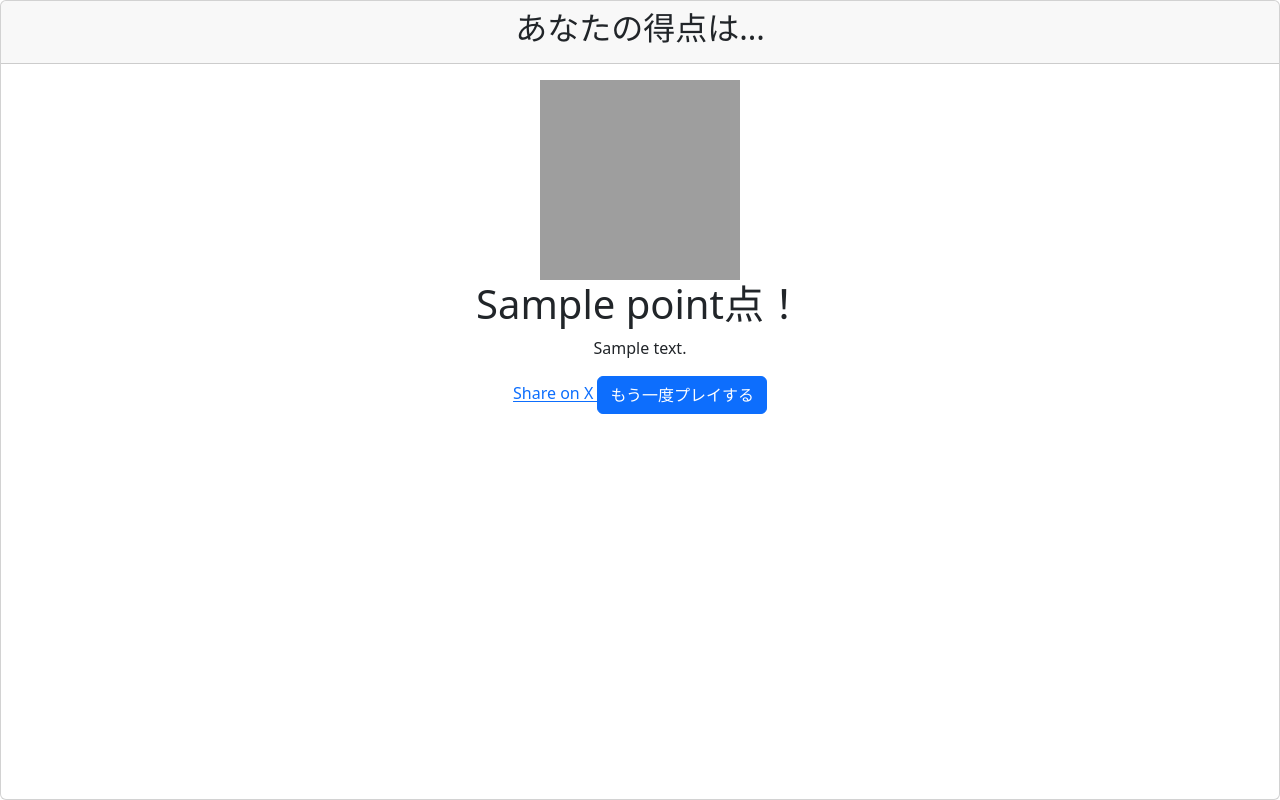
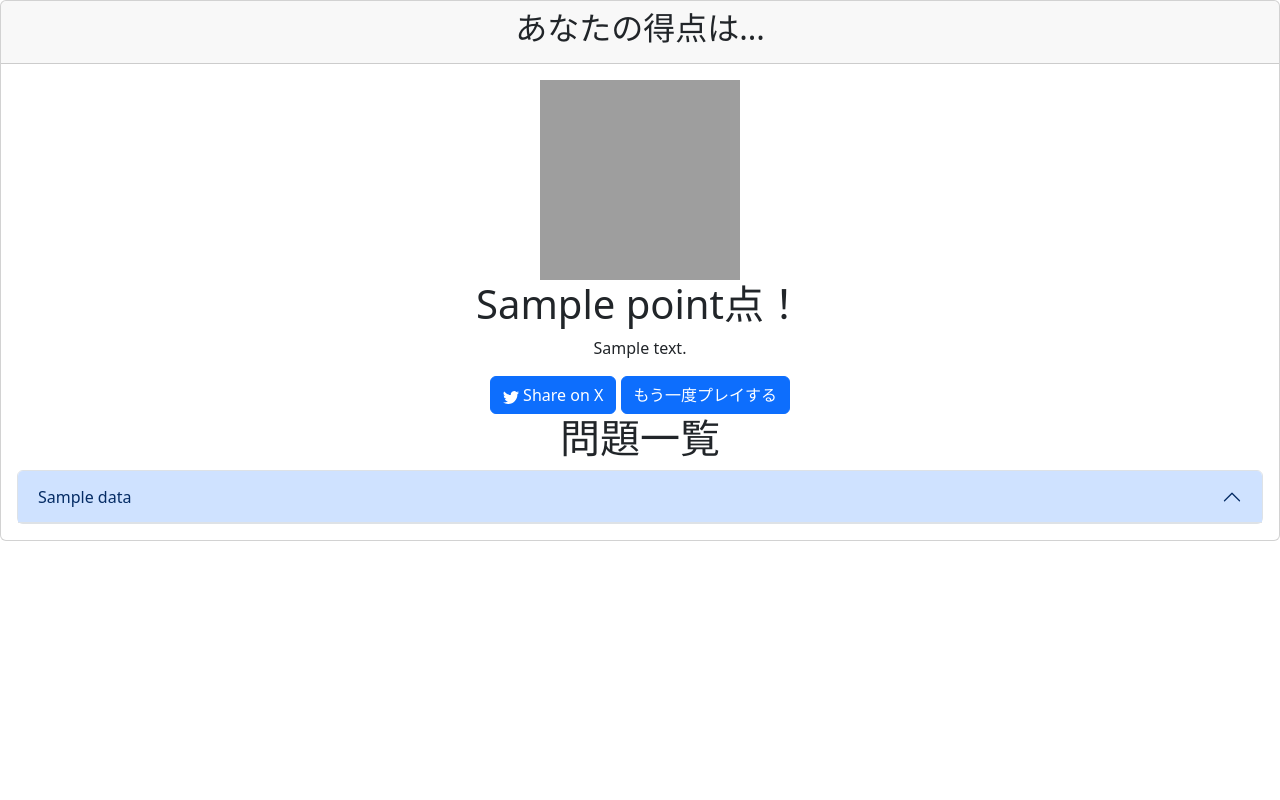
Before and after one commit to Code1964/TrueORFalse, a Django app: template templates/result.html in a window 1280 px wide. Run offline with Django 4.2, Linux system fonts and the light colour scheme; the template is opened without the code that fills it: most values are stand-ins (such as "Sample title", 1, 10 or a date in 2020); grey boxes are pictures that could not be loaded.

Commit message:
add: session機能&プロンプト入力量削減 (#6)
・問題文を簡易的に記録するためにSession機能を追加した
・一部生成せずとも作成できる要素があったのでそのようにした

```diff
--- a/TrueFalseGPT/settings.py
+++ b/TrueFalseGPT/settings.py
@@ -135,3 +135,7 @@ STATICFILES_DIRS = (
 # https://docs.djangoproject.com/en/4.2/ref/settings/#default-auto-field
 
 DEFAULT_AUTO_FIELD = 'django.db.models.BigAutoField'
+
+# sessionを使えるようにする機能
+# セッションバックエンドをキャッシュバックエンドに設定
+SESSION_ENGINE = 'django.contrib.sessions.backends.cache'
--- a/game/views.py
+++ b/game/views.py
@@ -2,6 +2,8 @@ from django.shortcuts import render
 
 # Create your views here.
 def result(request):
+    # セッションからJSONデータを取得
+    json_data = request.session.get('json_data', {})
     point = request.GET.get("point", "")
     int_point = int(point)
     falsification = request.GET.get("falsification", "")
@@ -35,4 +37,4 @@ def result(request):
         image_url = "img/stamp_english1.png"
         result_text = f"嘘を見抜くことはコミュニケーションスキルの一環であり、相手の表情や言動、状況などから様々な情報を組み合わせて判断する能力が必要です。養っていけるよう頑張っていきましょう。"
 
-    return render(request, "result.html", context={"point": point, "image_url": image_url, "result_text": result_text})
+    return render(request, "result.html", context={"point": point, "image_url": image_url, "result_text": result_text, "json_data": json_data})
--- a/templates/base.html
+++ b/templates/base.html
@@ -9,7 +9,6 @@
         </title>
         <link href="https://cdn.jsdelivr.net/npm/bootstrap@5.3.0/dist/css/bootstrap.min.css" rel="stylesheet" integrity="sha384-9ndCyUaIbzAi2FUVXJi0CjmCapSmO7SnpJef0486qhLnuZ2cdeRhO02iuK6FUUVM" crossorigin="anonymous">
         <script src="https://cdn.jsdelivr.net/npm/bootstrap@5.3.0/dist/js/bootstrap.bundle.min.js" integrity="sha384-geWF76RCwLtnZ8qwWowPQNguL3RmwHVBC9FhGdlKrxdiJJigb/j/68SIy3Te4Bkz" crossorigin="anonymous"></script>
-        <link href="{% static 'css/main.css' %}" rel="stylesheet">
         {% block css %}{% endblock %}
     </head>
     <body class="main">
--- a/templates/difficulty.html
+++ b/templates/difficulty.html
@@ -5,6 +5,7 @@
 
 {% block css %}
     <link href="{% static 'css/loading.css' %}" rel="stylesheet">
+    <link href="{% static 'css/main.css' %}" rel="stylesheet">
 {% endblock %}
 
         {% block content %}
--- a/templates/questions.html
+++ b/templates/questions.html
@@ -1,6 +1,12 @@
 {% extends "base.html" %}
+{% load static %}
 
 {% block title %}ゲーム画面{% endblock %}
+
+{% block css %}
+    <link href="{% static 'css/main.css' %}" rel="stylesheet">
+{% endblock %}
+
 
 {% block content %}
 {% csrf_token %}
--- a/templates/result.html
+++ b/templates/result.html
@@ -12,7 +12,7 @@
 {% block title %}結果発表{% endblock %}
 
 {% block content %}
-<div class="card text-center d-flex flex-column justify-content-center" style="height: 100vh;">
+<div class="card text-center d-flex flex-column justify-content-center">
     <div class="card-header">
         <h2>あなたの得点は...</h2>
     </div>
@@ -20,11 +20,41 @@
         <img src="{% static image_url %}" alt="Rabbit Image" width="200" height="200">
         <h1 class="card-title">{{ point }}点！</h1>
         <p class="card-text">{{ result_text }}</p>
-        <a href="https://twitter.com/intent/tweet?text=あなたの点数は{{ point }}点です！"
+        <a class="btn btn-primary" href="https://twitter.com/intent/tweet?text=あなたの点数は{{ point }}点です！&url=https://www.google.com/"
         target="_blank">
+            <svg xmlns="http://www.w3.org/2000/svg" width="16" height="16" fill="currentColor" class="bi bi-twitter" viewBox="0 0 16 16">
+                <path d="M5.026 15c6.038 0 9.341-5.003 9.341-9.334 0-.14 0-.282-.006-.422A6.685 6.685 0 0 0 16 3.542a6.658 6.658 0 0 1-1.889.518 3.301 3.301 0 0 0 1.447-1.817 6.533 6.533 0 0 1-2.087.793A3.286 3.286 0 0 0 7.875 6.03a9.325 9.325 0 0 1-6.767-3.429 3.289 3.289 0 0 0 1.018 4.382A3.323 3.323 0 0 1 .64 6.575v.045a3.288 3.288 0 0 0 2.632 3.218 3.203 3.203 0 0 1-.865.115 3.23 3.23 0 0 1-.614-.057 3.283 3.283 0 0 0 3.067 2.277A6.588 6.588 0 0 1 .78 13.58a6.32 6.32 0 0 1-.78-.045A9.344 9.344 0 0 0 5.026 15z"/>
+            </svg>
             Share on X
         </a>
         <a href="/difficulty" class="btn btn-primary">もう一度プレイする</a>
+        {% if json_data %}
+        <h1>問題一覧</h1>
+            {% for data in json_data %}
+            <div class="accordion" id="accordion{{ forloop.counter }}">
+                <div class="accordion-item">
+                    <h2 class="accordion-header" id="heading{{ forloop.counter }}">
+                        <button class="accordion-button" type="button" data-bs-toggle="collapse" data-bs-target="#collapse{{ forloop.counter }}">
+                            {{ data.question }}
+                        </button>
+                    </h2>
+                    <div id="collapse{{ forloop.counter }}" class="accordion-collapse collapse" aria-labelledby="heading{{ forloop.counter }}">
+                        <div class="accordion-body">
+                            <p>回答: {{ data.answer }}</p>
+                            <p>ヒント: {{ data.hints|join:", " }}</p>
+                            <p>解説: {{ data.commentary }}</p>
+                            {% if data.falsification_answer == "T" %}
+                                <p>嘘か本当かを表す英文字: {{ data.falsification_answer }}</p>
+                                <p>真実の解説: {{ data.true_commentary }}</p>
+                            {% endif %}
+                        </div>
+                    </div>
+                </div>
+            </div>
+            {% endfor %}
+        {% else %}
+            <p>嘘がバレるのを恐れて問題を表示させませんでした</p>
+        {% endif %}
     </div>
 </div>
 {% endblock %}
```
Also changed, not shown: CODE_OF_CONDUCT.md (+3 -3 lines), game/views_difficulty.py (+7 -13 lines).
